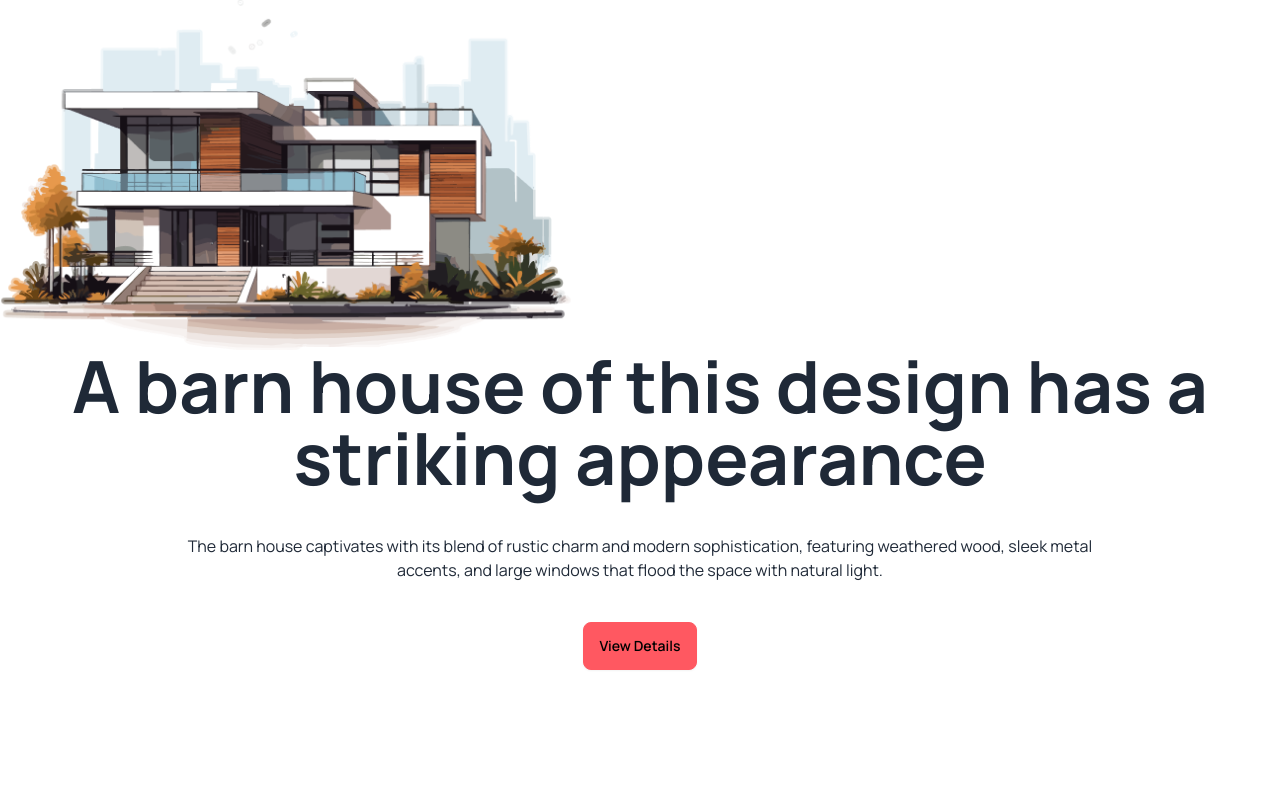
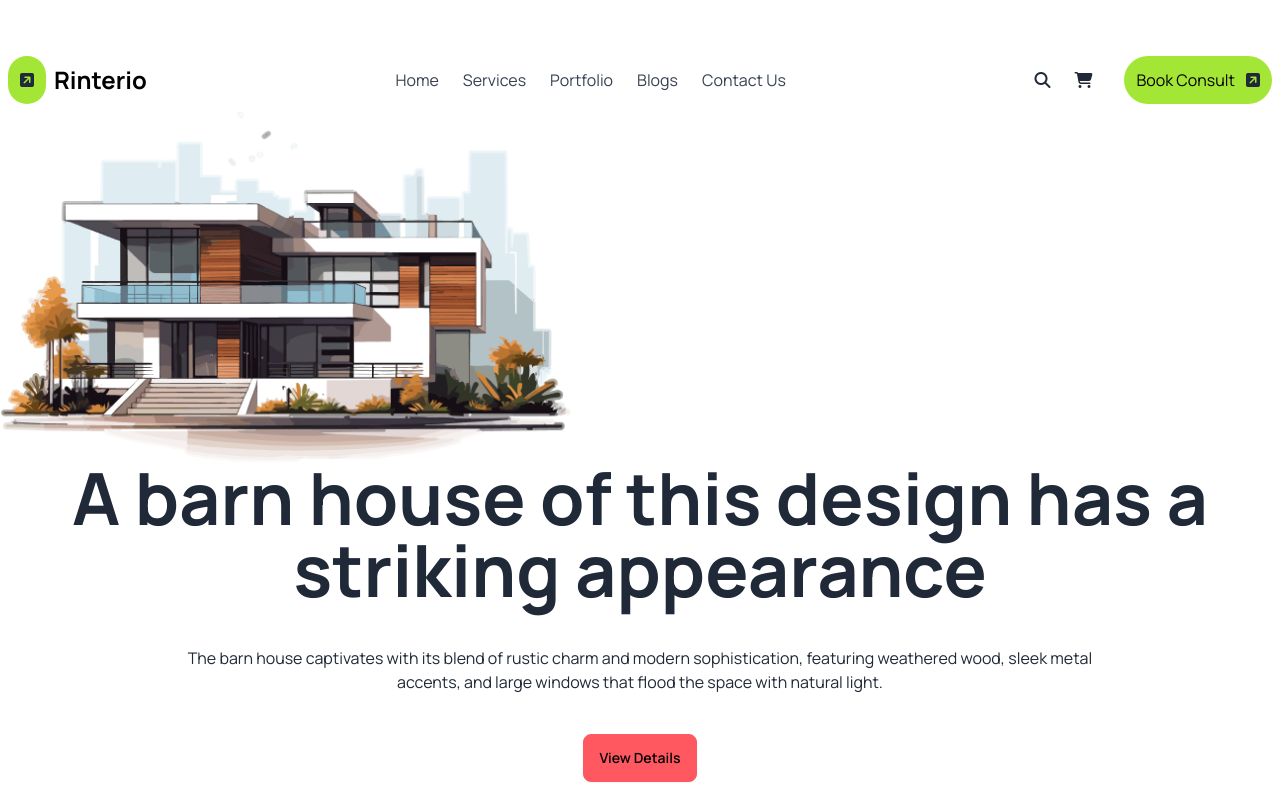
Before and after one commit to tobiburrahmantusar/assignment-3, a plain HTML site: page index.html in a window 1280 px wide. Drawn offline with nearby package versions, Linux system fonts and the light colour scheme.

Commit message:
navbar done

```diff
--- a/index.html
+++ b/index.html
@@ -5,6 +5,7 @@
     <meta name="viewport" content="width=device-width, initial-scale=1.0">
     <link href="https://cdn.jsdelivr.net/npm/daisyui@4.12.10/dist/full.min.css" rel="stylesheet" type="text/css" />
     <script src="https://cdn.tailwindcss.com"></script>
+    <script src="https://kit.fontawesome.com/762679efb7.js" crossorigin="anonymous"></script>
     <link rel="preconnect" href="https://fonts.googleapis.com">
 <link rel="preconnect" href="https://fonts.gstatic.com" crossorigin>
 <link href="https://fonts.googleapis.com/css2?family=Manrope:wght@200..800&display=swap" rel="stylesheet">
@@ -15,12 +16,32 @@
         }
     </style>
 </head>
-<body class="manrope-font">
+<body class="manrope-font bg-white">
     <!-- Header -->
-     <header>
+     <header class=" max-w-7xl pt-12 mx-auto">
         <!-- nav -->
-         <nav>
-
+         <nav class="flex items-center justify-between bg-white ">
+            <div class="flex items-center">
+                <div class="rounded-full bg-lime-400 p-3 m-2">
+                    <i class="fa-solid fa-square-arrow-up-right"></i>
+                </div>
+                <span class="text-2xl font-bold text-black">Rinterio</span>
+            </div>
+            <div class="space-x-6 hidden md:flex">
+                <a href="" class="text-gray-700 hover:text-black" >Home</a>
+                <a href="" class="text-gray-700 hover:text-black">Services</a>
+                <a href="" class="text-gray-700 hover:text-black">Portfolio</a>
+                <a href="" class="text-gray-700 hover:text-black">Blogs</a>
+                <a href="" class="text-gray-700 hover:text-black">Contact Us</a>
+            </div>
+            <div class="space-x-6 hidden md:flex">
+                <button><i class="fa-solid fa-magnifying-glass"></i></button>
+                <button> <i class="fa-solid fa-cart-shopping"></i></button>
+                <div class="flex items-center">
+                    <div class="rounded-full bg-lime-400 p-3 m-2"><span class="text-black">Book Consult</span> <span class="ml-2"><i class="fa-solid fa-square-arrow-up-right"></i></span></div>
+                </div>
+            </div>
+            <div class="flex md:hidden mr-5"><i class="fa-solid fa-bars"></i></div>
          </nav>
          <!-- banner -->
           <div>
```
